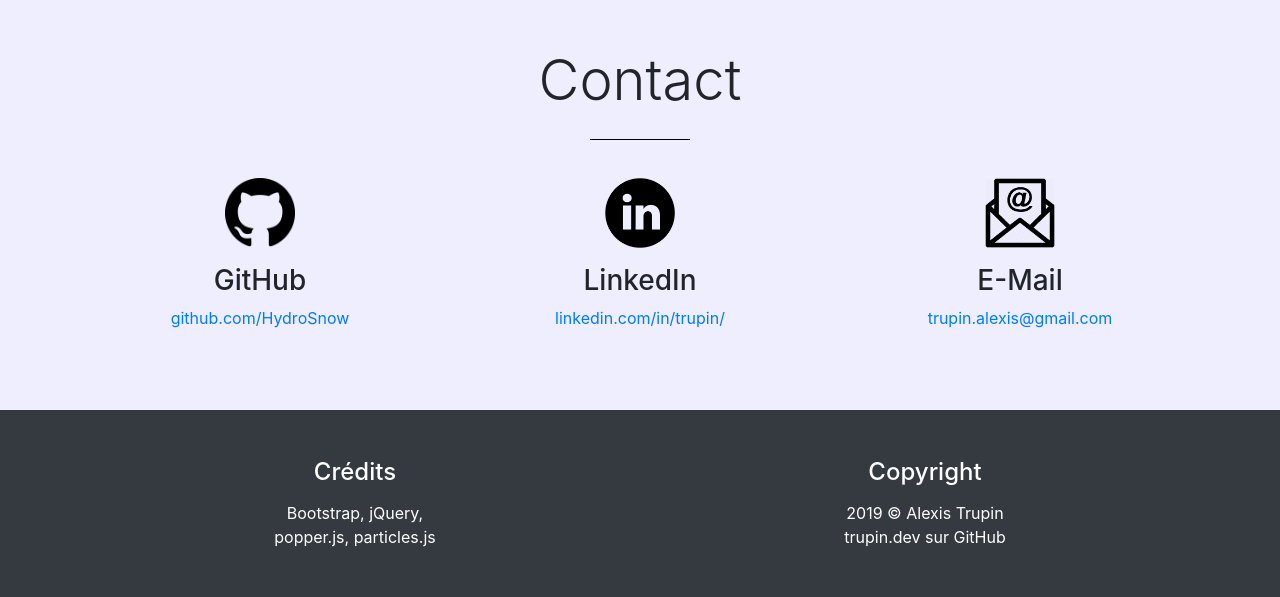
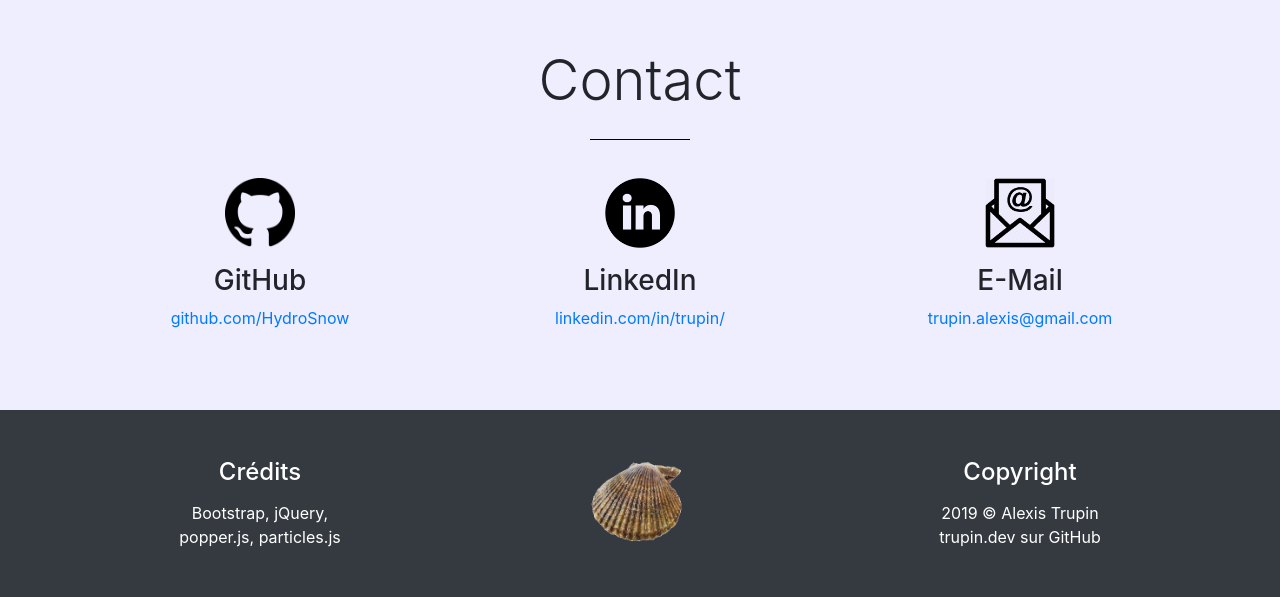
Before and after one commit to HydroSnow/trupin.dev, a PHP site: page / in a window 1280 px wide. Shown: the part 1526-2123 px from the top of the page. Run offline with PHP 8.4, Linux system fonts and the light colour scheme.

Commit message:
adding the petoncle

```diff
--- a/index.php
+++ b/index.php
@@ -204,7 +204,7 @@
 	<footer class="bg-dark text-white">
 		<div class="container">
 			<div class="row">
-				<div class="col-sm-6 info">
+				<div class="col-sm-4 info">
 					<h4>Crédits</h4>
 					<p>
 						<a href="https://getbootstrap.com/" class="text-white">Bootstrap</a>,
@@ -213,7 +213,10 @@
 						<a href="https://vincentgarreau.com/particles.js/" class="text-white">particles.js</a>
 					</p>
 				</div>
-				<div class="col-sm-6 info">
+				<div class="col-sm-4 info">
+					<img src="/img/petoncle.png" style="height:90px;" />
+				</div>
+				<div class="col-sm-4 info">
 					<h4>Copyright</h4>
 					<p>
 						<?= $copy_year ?> &copy; Alexis Trupin</a><br />
```
Also changed, not shown: img/petoncle.png (added).
